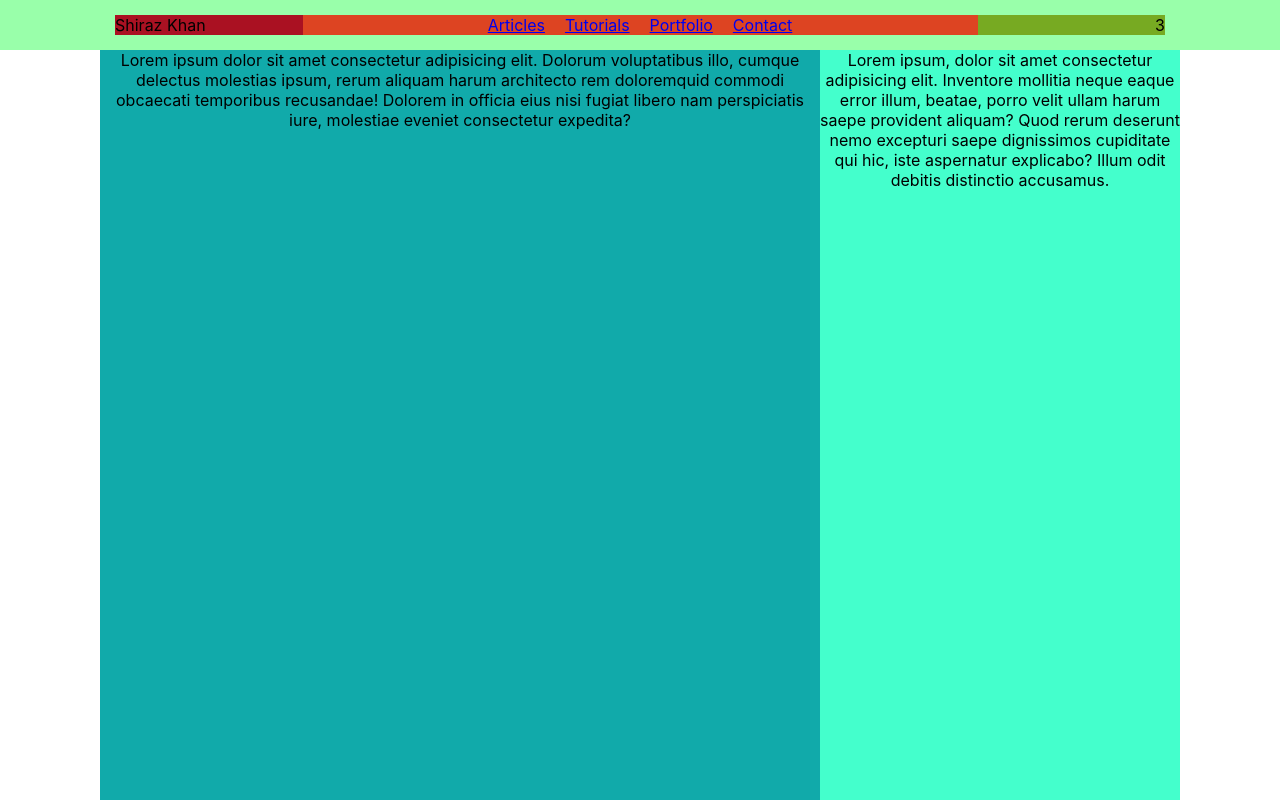
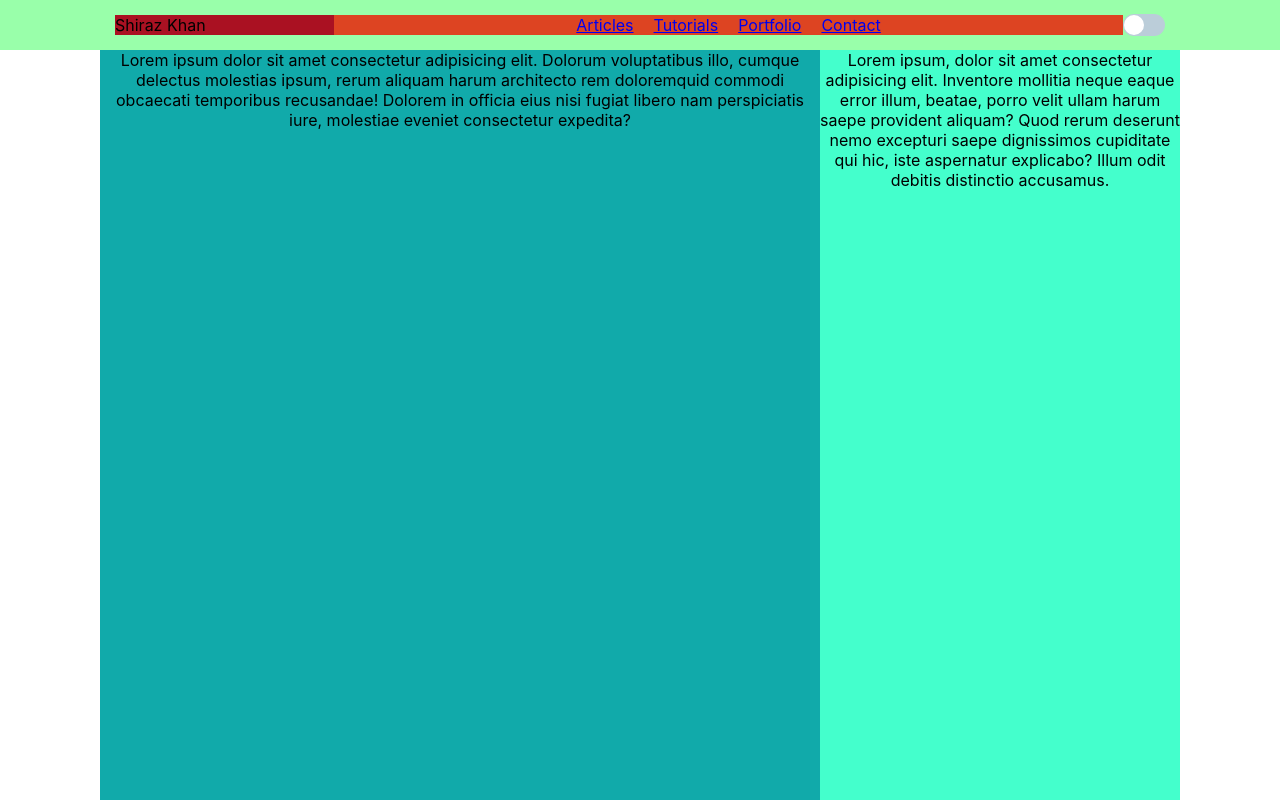
Before and after one commit to shirazkhan/Cake-Central, a React (Create React App) app: page / in a window 1280 px wide. Shown: the top 800 px of the page. Built offline with nearby package versions, Linux system fonts and the light colour scheme.

Commit message:
Add Night Mode Switch

```diff
--- a/src/App.js
+++ b/src/App.js
@@ -50,10 +50,10 @@ const NavBar = styled.div`
 
 `;
 
-const NavButtonContainer = styled.div`
+const NavButton = styled.div`
   display: none;
   width: 300px;
-  background: #5da;
+  background: blue;
   text-align: left;
   margin-left: 15px;
 
@@ -61,36 +61,6 @@ const NavButtonContainer = styled.div`
     display: flex;
     order: 1;
     width: 100px;
-  }
-`;
-
-const NavButton = styled.div`
-  background: pink;
-  height: 50px;
-  width: 50px;
-`;
-
-const NavSideMenu = styled.div`
-  display: none;
-  height: 100%;
-  width: 250px;
-  background: rgba(0,0,0,0.75);
-  backdrop-filter: blur(4px);
-  transition: ease 0.3s;
-  flex-direction: column;
-  position: fixed;
-  top: 0;
-  z-index: 0;
-  opacity: 0;
-  margin-left: -250px;
-
-${NavButton}:hover & {
-    opacity: 1;
-    margin-left: -15px;
-  }
-
-  @media (max-width:${MOBILE}){
-    display: flex;
   }
 `;
 
@@ -123,15 +93,9 @@ const NavLinks = styled.div`
 
 const NavLink = styled.a`
   padding: 0 10px 0 10px;
-
-  &:hover ${NavBar} {
-    background:blue;
-  }
 `;
 
 const NightButton = styled.div`
-  background: #7a2;
-  width: 300px;
   text-align: right;
   margin-right: 15px;
   order: 3;
@@ -141,6 +105,51 @@ const NightButton = styled.div`
   }
 
 `;
+
+// Night Mode Switch
+
+const SwitchInputUI = styled.input.attrs({ type: "checkbox" })`
+  opacity: 0;
+`;
+
+const SwitchSliderUI = styled.span`
+  position: absolute;
+  cursor: pointer;
+  top: 0;
+  left: 0;
+  right: 0;
+  bottom: 0;
+  background-color: #bbcdd9;
+  transition: 0.4s;
+  border-radius: 100px;
+
+  &:before {
+    content: "";
+    position: absolute;
+    width: 20px;
+    height: 20px;
+    left: 1px;
+    bottom: 1px;
+    background-color: #fff;
+    transition: 0.4s;
+    border-radius: 100%;
+  }
+`;
+const SwitchUI = styled.label`
+  position: relative;
+  display: inline-block;
+  width: 42px;
+  height: 22px;
+  margin-bottom: 0;
+  vertical-align: middle;
+  ${SwitchInputUI}:checked + ${SwitchSliderUI} {
+    background-color: black;
+  }
+  ${SwitchInputUI}:checked + ${SwitchSliderUI}:before {
+    transform: translateX(20px);
+  }
+`;
+
 
 const PrimaryContent = styled.div`
   grid-area: PrimaryContent;
@@ -161,6 +170,41 @@ const Footer = styled.div`
 
 `;
 
+const Input = styled.input.attrs({ type: 'checkbox' })`
+  opacity: 0;
+  height: 40px;
+  width: 40px;
+  margin-left: -40px;
+  z-index: -1;
+`;
+
+const Label = styled.label`
+  background: pink;
+  height: 50px;
+  width: 50px;
+
+`;
+
+const NavSideMenu = styled.div`
+  display: none;
+  height: 100%;
+  width: 250px;
+  background: rgba(0,0,0,0.75);
+  backdrop-filter: blur(4px);
+  transition: ease 0.3s;
+  flex-direction: column;
+  position: fixed;
+  top: 0;
+  z-index: 0;
+  opacity: 0;
+  margin-left: -250px;
+  margin-top: ${NAV_HEIGHT};
+
+  @media (max-width:${MOBILE}){
+    display: flex;
+  }
+`;
+
 function App() {
   return (
     <>
@@ -168,25 +212,29 @@ function App() {
         <Header>
           <NavBar>
             <Brand>Shiraz Khan</Brand>
-            <NavButtonContainer>
-              <NavButton>
+            <NavButton>
+              <Label htmlFor = "menuToggle"></Label>
               <NavSideMenu>
             <NavLink href="/">Articles</NavLink>
             <NavLink href="/">Tutorials</NavLink>
             <NavLink href="/">Portfolio</NavLink>
             <NavLink href="/">Contact</NavLink>
           </NavSideMenu>
-              </NavButton>
-            </NavButtonContainer>
+              <Input id="menuToggle"></Input>
+            </NavButton>
             <NavLinks>
               <NavLink href="/">Articles</NavLink>
               <NavLink href="/">Tutorials</NavLink>
               <NavLink href="/">Portfolio</NavLink>
               <NavLink href="/">Contact</NavLink>
             </NavLinks>
-            <NightButton>3</NightButton>
+            <NightButton>
+              <SwitchUI>
+                <SwitchInputUI />
+                <SwitchSliderUI />
+              </SwitchUI>
+            </NightButton>
           </NavBar>
-
         </Header>
         <PrimaryContent>
           Lorem ipsum dolor sit amet consectetur adipisicing elit.
```
